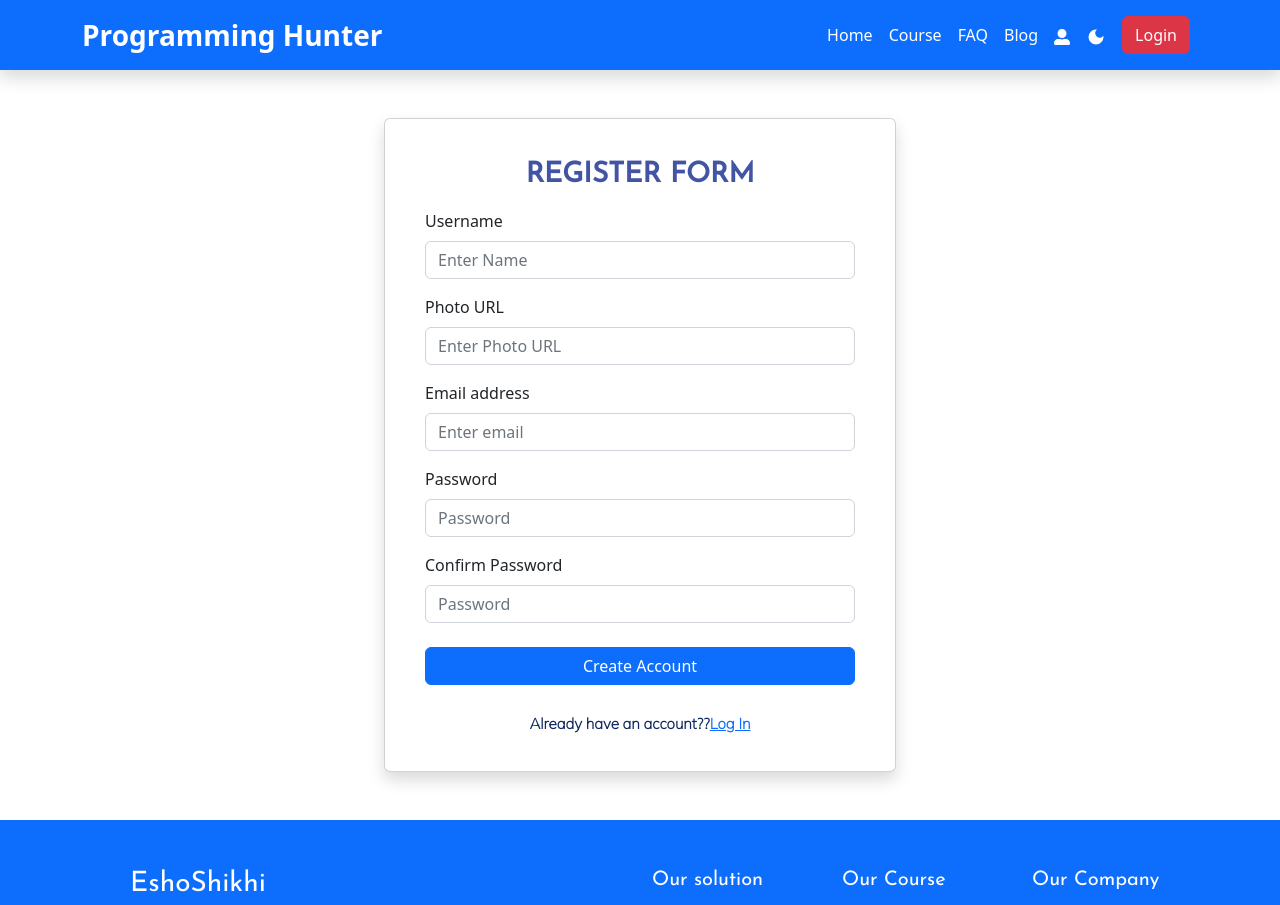
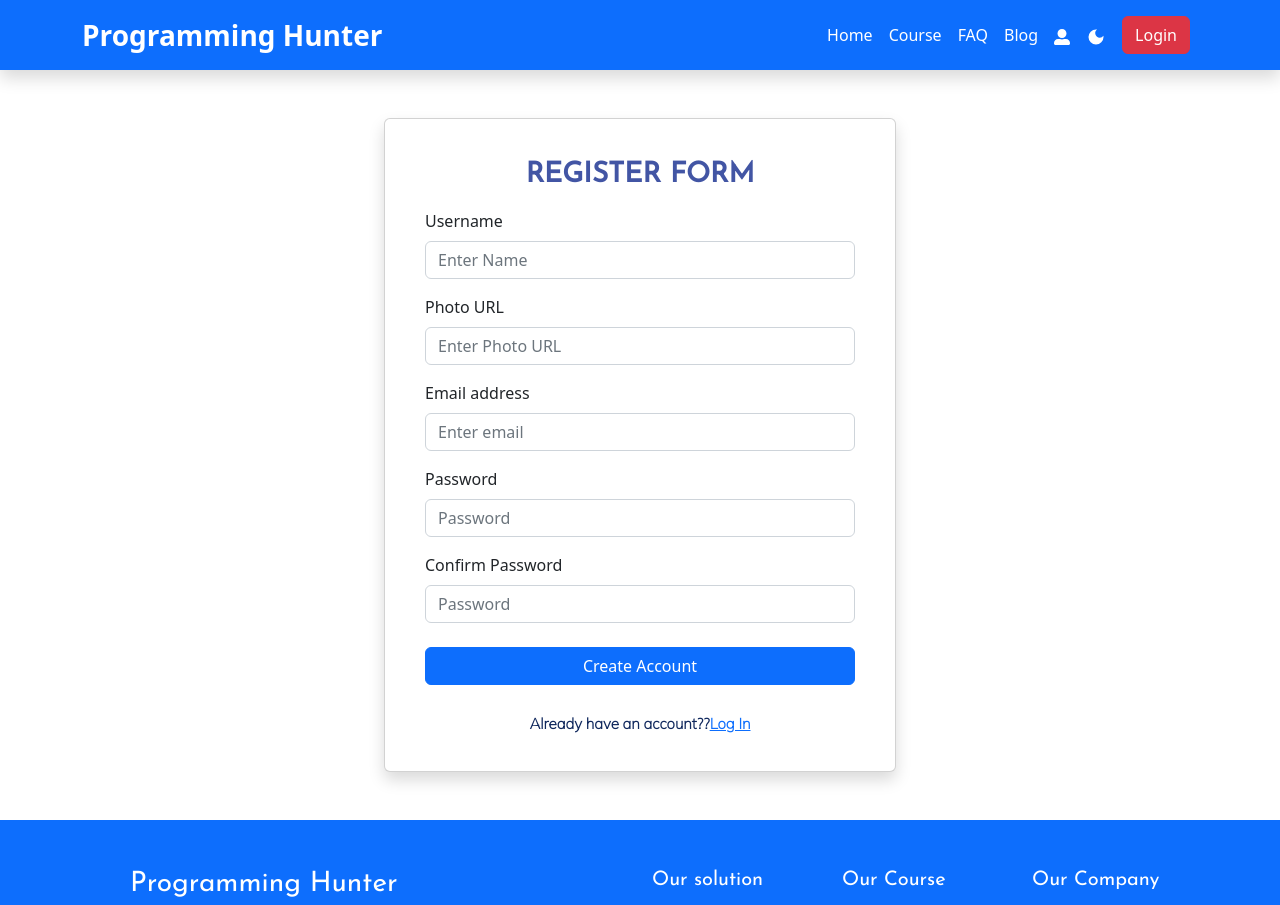
Before and after one commit to SMRahaman/programming-hunter-client, a React (Create React App) app: page /register in a window 1280 px wide. Shown: the top 905 px of the page. Built offline with nearby package versions, Linux system fonts and the light colour scheme; no server answers.

Commit message:
404page done

```diff
--- /dev/null
+++ b/src/Components/Pages/Error404.js
@@ -0,0 +1,13 @@
+import React from "react";
+import errorimg from "../../assestes/error.jpg";
+const Error404 = () => {
+  return (
+    <div>
+      <div>
+        <img src={errorimg} alt="" className="w-100" />
+      </div>
+    </div>
+  );
+};
+
+export default Error404;
--- a/src/Components/Share_Component/Footer.js
+++ b/src/Components/Share_Component/Footer.js
@@ -8,7 +8,7 @@ const Footer = () => {
         <Row>
           <Col lg={6} sm={12}>
             <div className="px-5 footer-detail">
-              <h3 className="text-white">EshoShikhi</h3>
+              <h3 className="text-white">Programming Hunter</h3>
               <p className="text-white">
                 This is platform for new and begineer programmer. We are hope
                 that we always best leraring from here. Thank you
```
Also changed, not shown: src/Components/Root.js (+7 -7 lines), src/assestes/error.jpg (added).
